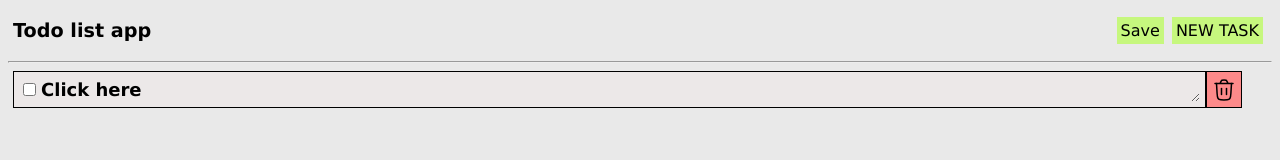
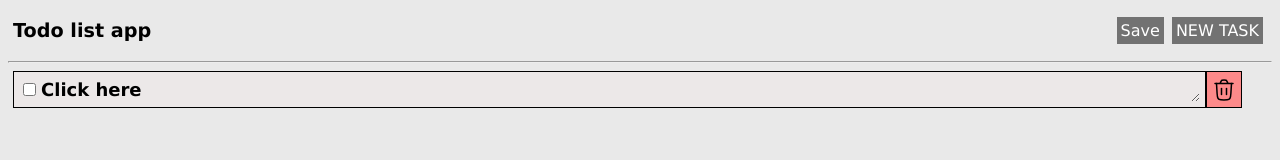
Before and after one commit to MrKarne/todolist, a plain HTML site: page index.html in a window 1280 px wide. Drawn offline with Linux system fonts and the light colour scheme.

Commit message:
Update style.css

```diff
--- a/style.css
+++ b/style.css
@@ -42,7 +42,8 @@ textarea:focus , textarea:active{
     padding: 5px;
 }
 .newtask{
-    background-color: rgb(198, 247, 126);
+    background-color: rgb(114, 114, 114);
+    color: white;
     padding: 4px;
     user-select: none; /* Standard syntax */
     -webkit-user-select: none; /* Chrome, Safari, Opera */
@@ -51,7 +52,8 @@ textarea:focus , textarea:active{
     margin: 4px;
 }
 .newtask:hover {
-    background-color: rgb(172, 255, 47);
+    color: rgb(114, 114, 114);
+    background-color: white;
     cursor: pointer;
 }
 .newtask:active{
```
